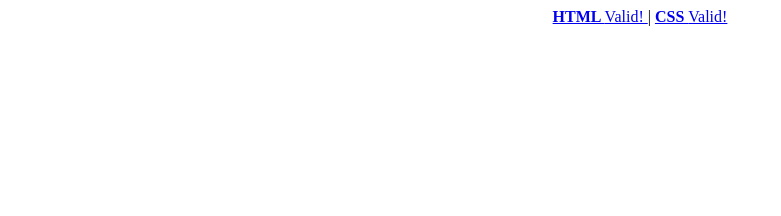
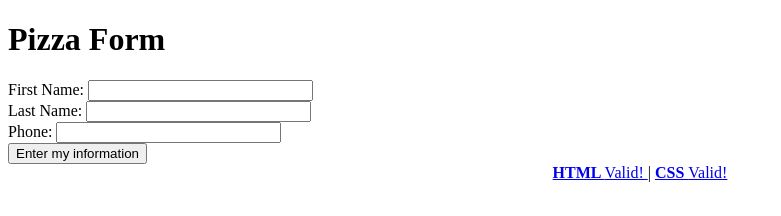
Before and after one commit to jwploetz/itd110, a plain HTML site: page lessons/forms1.html in a window 1280 px wide. Shown: the whole page, without its empty margins (0-781 px from the left). Drawn offline with Linux system fonts and the light colour scheme.

Commit message:
Add form content

```diff
--- a/lessons/forms1.html
+++ b/lessons/forms1.html
@@ -5,7 +5,12 @@
     <title>Pizza Form</title>
 </head>
 <body>
-
+    <h1>Pizza Form</h1>
+    <form method="GET">
+        <label>First Name: <input type="text" name="First Name" size="25"></label><br>
+        <label>Last Name: <input type="text" name="Last Name" size="25"></label><br>
+        <label>Phone: <input type="text" name="Phone" size="25"></label><br>
+        <button type="submit">Enter my information</button>
     </form>
     <footer id="vLinks" style="text-align: center;">
         <script src="../js/footer.js"></script>
```
